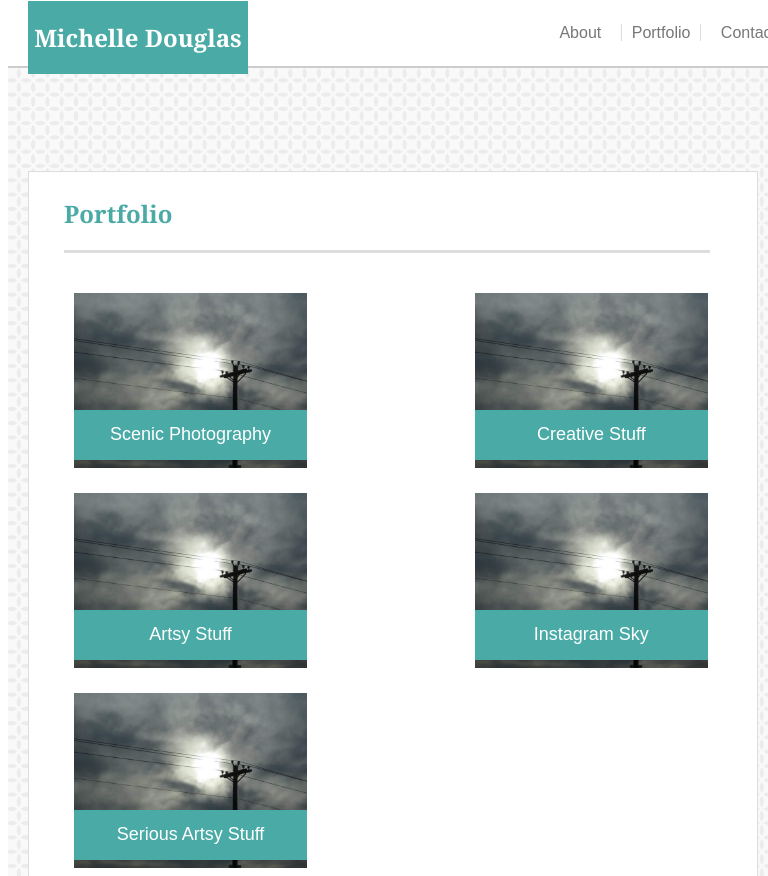
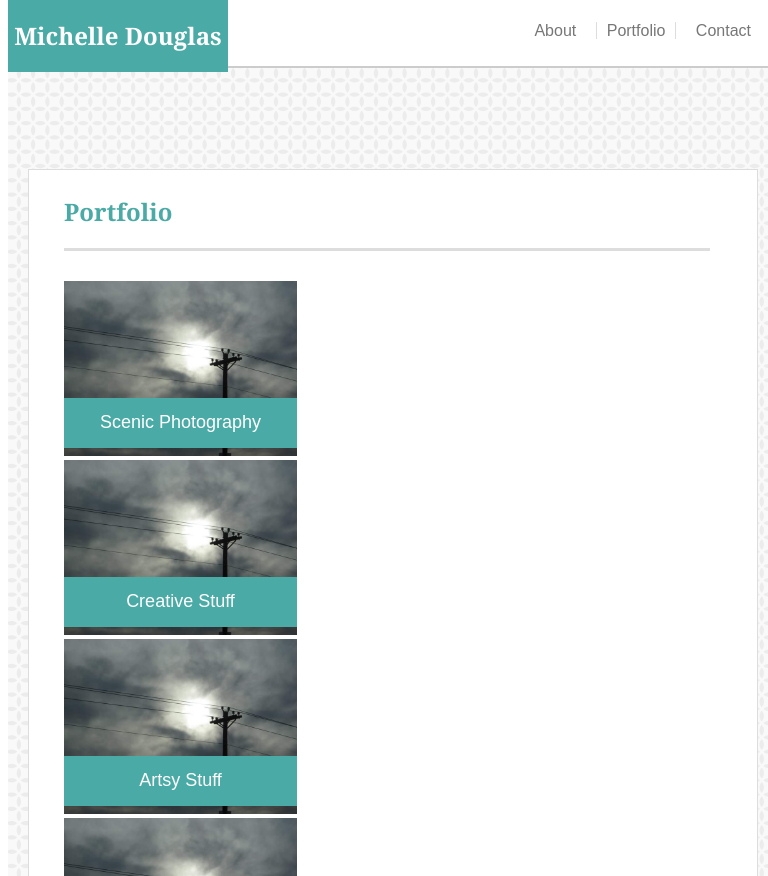
Before and after one commit to FelixSolon/Responsive-Portfolio-1, a plain HTML site: page Responsive-Portfolio/basic-portfolio/portfolio.html in a window 768 px wide. Shown: the top 876 px of the page. Drawn offline with Linux system fonts and the light colour scheme.

Commit message:
Add files via upload

```diff
--- a/Responsive-Portfolio/basic-portfolio/assets/css/style.css
+++ b/Responsive-Portfolio/basic-portfolio/assets/css/style.css
@@ -37,9 +37,9 @@ div {
 header {
 	position: absolute;
 	top: 0px;
-	border-top-style: solid;
-	border-top-color: #ccc;
-	border-top-width: 2px;
+	border-bottom-style: solid;
+	border-bottom-color: #ccc;
+	border-bottom-width: 2px;
 	width: 100%;
 }
 h1 {
@@ -47,7 +47,6 @@ h1 {
 	font-family: 'Georgia', Times, Times New Roman, serif;.
 }
 h2 {
-	color: #4aaaa5;
 	font-family: 'Georgia', Times, Times New Roman, serif;.
 }
 h3 {
@@ -284,6 +283,7 @@ body {
 	border-width: 1px;
 	vertical-align: top;
 }
+
 @media screen and (max-width: 640px) {
 	article {
 		width: 580px;
@@ -432,7 +432,7 @@ body {
 		position: relative;
 		top: -70px;
 		width: 100%;
-		padding: 0px 0px 30px 0px;
+		padding: 15px 0px 15px 0px;
 		background-color: white;
 		border-style: solid;
 		border-color: #ddd;
@@ -456,7 +456,7 @@ body {
 		height: 100%;
 		width: 100%;
 		padding-bottom: 30px;
-		margin-bottom: 50px;
+		margin-bottom: 20px;
 	}
 	.portfolio_img {
 		padding-right: 0px;
@@ -510,9 +510,6 @@ body {
 		padding-bottom: 0px;
 		margin: 0px 5px 0px 5px;
 	}
-	#trouble {
-		margin-bottom: 100px;
-	}
 	#submit_button {
 		background-color: #4aaaa5;
 		border-width: 0;
@@ -523,9 +520,6 @@ body {
 	}
 	#footer {
 		color: #f2f3f0;
-	}
-	#Michelle {
-		color: #fff;
 	}
 	#about_me {
 		width: 90%;
@@ -545,7 +539,6 @@ body {
 		border-width: 0 0 3px 0;
 		margin-bottom: 30px;
 	}
-
 	#name_form {
 		width: 100%;
 		height: 2rem;
@@ -713,16 +706,12 @@ body {
 		padding: 5px;
 	}
 	.navigation {
-		text-align: center;
-		position: relative;
-		top: -70px;
-		background-color: white;
-	}
-	.navigation {
 		float: right;
 		text-align: center;
 		position: relative;
 		top: -60px;
+		margin-right: 25px;
+		background-color: white;
 	}
 	.name_section {
 		width: 100%;
@@ -748,35 +737,10 @@ body {
 	#icons {
 		padding-left: 20px;
 	}
-.portfoliopiece1 {
+	.portfoliopiece {
 		height: 180px;
-	width: 225px;
 		float: left;
 		margin: 10px;
-}
-.portfoliopiece2 {
-	height: 180px;
-	width: 225px;
-	float: right;
-	margin: 10px;
-}
-.portfoliopiece3 {
-	height: 180px;
-	width: 225px;
-	float: left;
-	margin: 10px;
-}
-.portfoliopiece4 {
-	height: 180px;
-	width: 225px;
-	float: right;
-	margin: 10px;
-}
-.portfoliopiece5 {
-	height: 180px;
-	width: 225px;
-	margin: 10px 10px 50px 10px;
-	float: left;
 	}
 	.portfolio_img {
 		height: 175px;
@@ -928,9 +892,6 @@ article {
 		margin: auto;
 		position: relative;
 	}
-	header {
-		position: static;
-	}
 	a {
 		color: #777;
 		text-decoration: none;
@@ -1024,30 +985,21 @@ article {
 		padding: 5px;
 	}
 	.navigation {
-		text-align: center;
-		position: relative;
-		top: -70px;
-		background-color: white;
-	}
-	.navigation {
 		float: right;
 		text-align: center;
 		position: relative;
 		top: -60px;
-}
-	.name_section {
-		width: 100%;
+		margin-right: 25px;
+		background-color: white;
 	}
 	.name_section {
 		float: left;
 		width: 220px;
 		background-color: #4aaaa5;
 		color: #fff;
-	margin-left: 70px;
+		margin-left: 50px;
 		text-align: center;
 		position: relative;
-	left: -50px;
-	bottom: 67px;
 	}
 	.icons {
 		height: 50px;
@@ -1059,35 +1011,10 @@ article {
 	#icons {
 		padding-left: 20px;
 	}
-.portfoliopiece1 {
+	.portfoliopiece {
 		height: 180px;
-	width: 225px;
 		float: left;
 		margin: 10px;
-}
-.portfoliopiece2 {
-	height: 180px;
-	width: 225px;
-	float: right;
-	margin: 10px;
-}
-.portfoliopiece3 {
-	height: 180px;
-	width: 225px;
-	float: left;
-	margin: 10px;
-}
-.portfoliopiece4 {
-	height: 180px;
-	width: 225px;
-	float: right;
-	margin: 10px;
-}
-.portfoliopiece5 {
-	height: 180px;
-	width: 225px;
-	margin: 10px 10px 50px 10px;
-	float: left;
 	}
 	.portfolio_img {
 		height: 175px;
@@ -1191,4 +1118,3 @@ article {
 		vertical-align: top;
 	}
 }
-@media screen and (min-width: 961px) {
```
Lines whose indentation alone changed are shown as unchanged.
